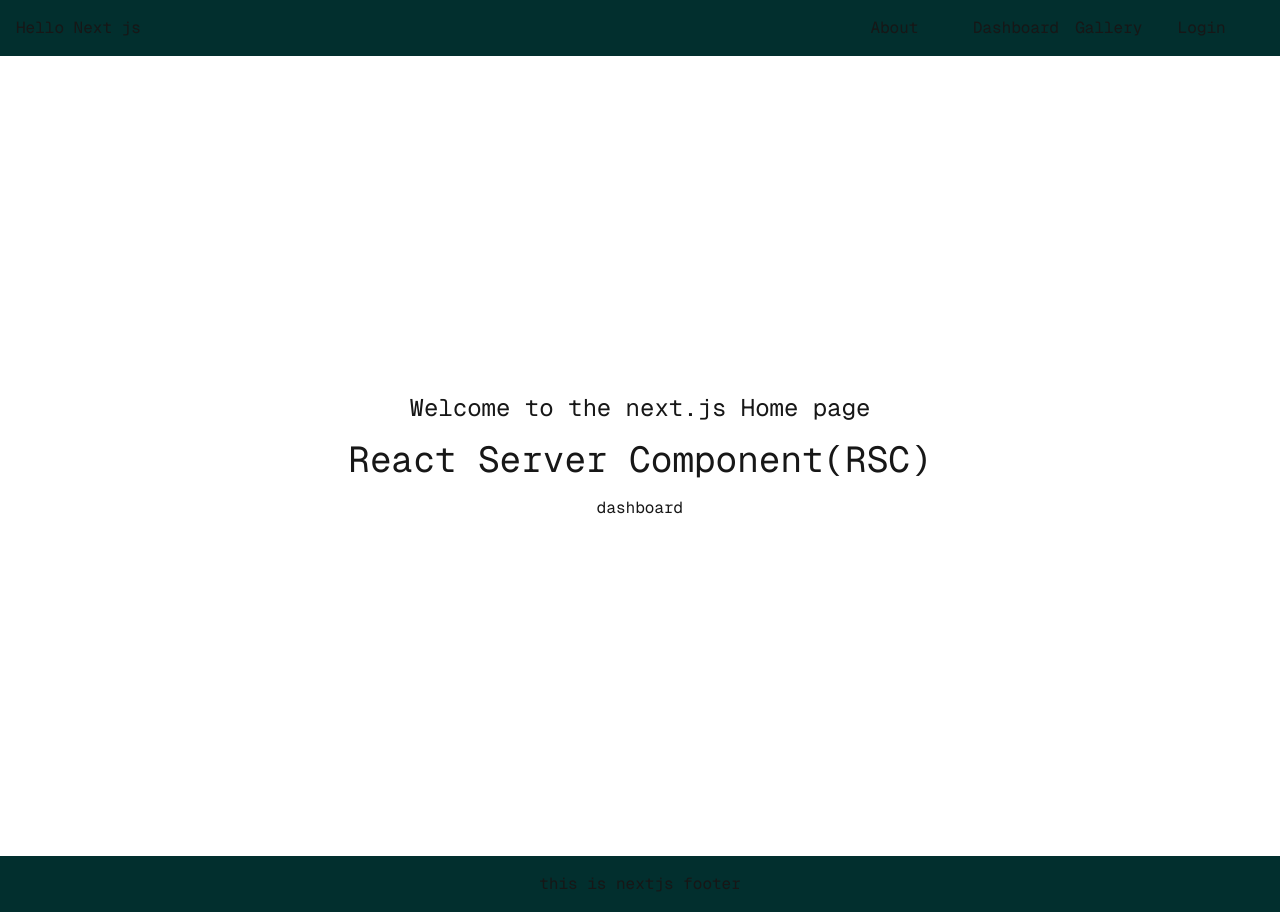
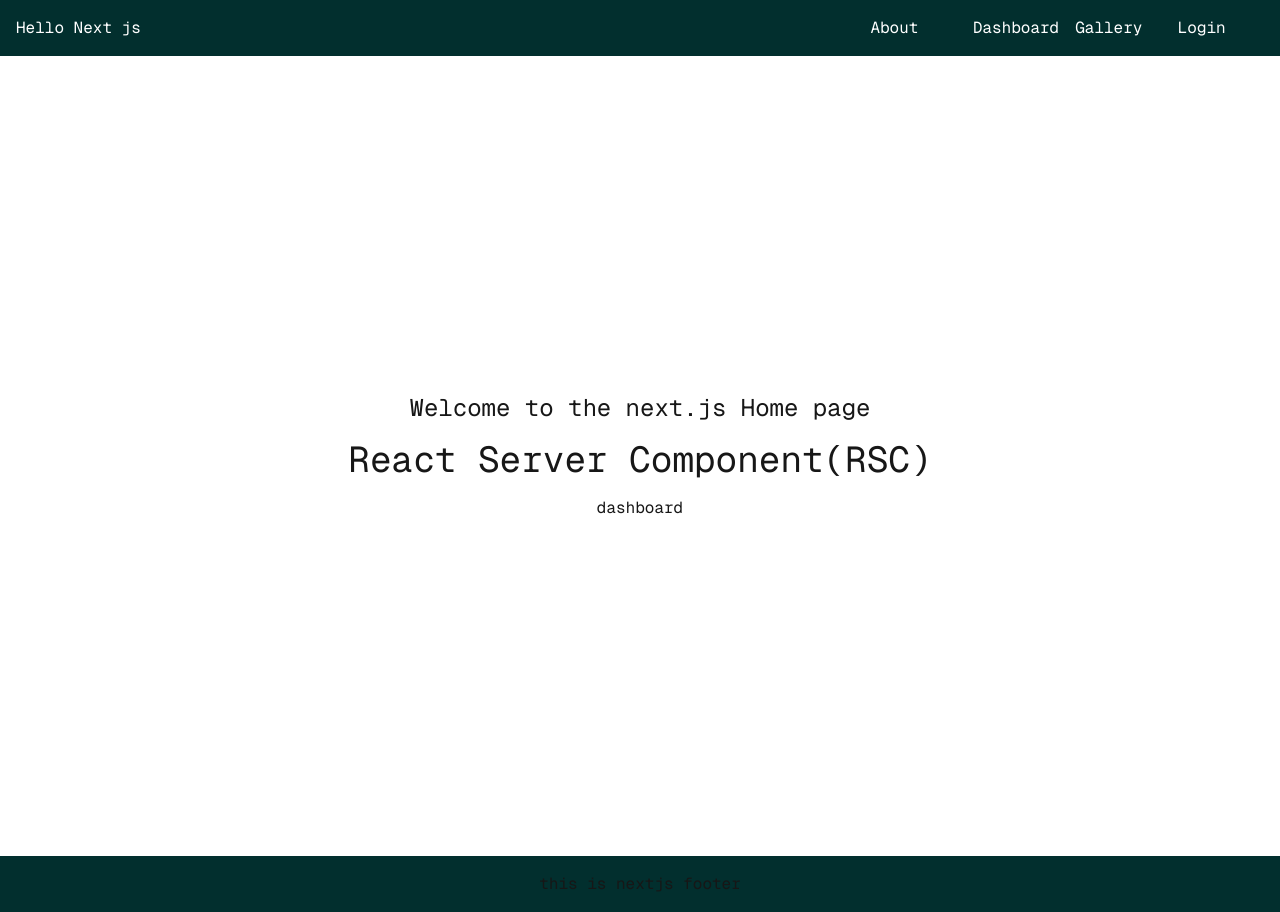
Before and after one commit to nayeem-miah/explore-with-my-next-app, a Next.js app: page / in a window 1280 px wide. Built offline with nearby package versions, Linux system fonts and the light colour scheme.

Commit message:
readme.md module 2

```diff
--- a/src/app/(commonLayout)/page.tsx
+++ b/src/app/(commonLayout)/page.tsx
@@ -9,7 +9,7 @@ function HomePage() {
     router.push("/dashboard")
   }
 
-  console.log("Hello world!!");
+  // console.log("Hello world!!");
   return (
     <div className="text-center flex justify-center items-center flex-col gap-4 min-h-screen">
       <h3 className="text-2xl">Welcome to the next.js Home page</h3>
--- a/src/components/Navbar.tsx
+++ b/src/components/Navbar.tsx
@@ -1,14 +1,21 @@
+"use client"
 import Link from "next/link"
+import { usePathname } from "next/navigation"
 
 const Navbar = () => {
+    const pathname = usePathname();
+    console.log(pathname);
+
+
+
     return (
-        <div className="flex justify-between bg-teal-950 p-4">
+        <div className="flex justify-between text-white bg-teal-950 p-4">
             <h3><Link href={'/'}>Hello Next js</Link></h3>
             <div className="grid gap-4 grid-cols-4">
-                <Link href="/about" className="">About</Link>
-                <Link href="/dashboard" className="">Dashboard</Link>
-                <Link href="/gallery" className="">Gallery</Link>
-                <Link href="/login" className="">Login</Link>
+                <Link href="/about" className={`${pathname === "/about" && "text-blue-500 underline"}`}>About</Link>
+                <Link href="/dashboard" className={`${pathname === "/dashboard" ? "text-blue-500 underline" : "hover:underline"}`}>Dashboard</Link>
+                <Link href="/gallery" className={`${pathname === "/gallery" && "text-blue-500 underline"}`}>Gallery</Link>
+                <Link href="/login" className={`${pathname === "/login" && "text-blue-500 underline"}`}>Login</Link>
             </div>
         </div>
     )
```
Also changed, not shown: 1 other file (tests, documents, lock files or other folders).
